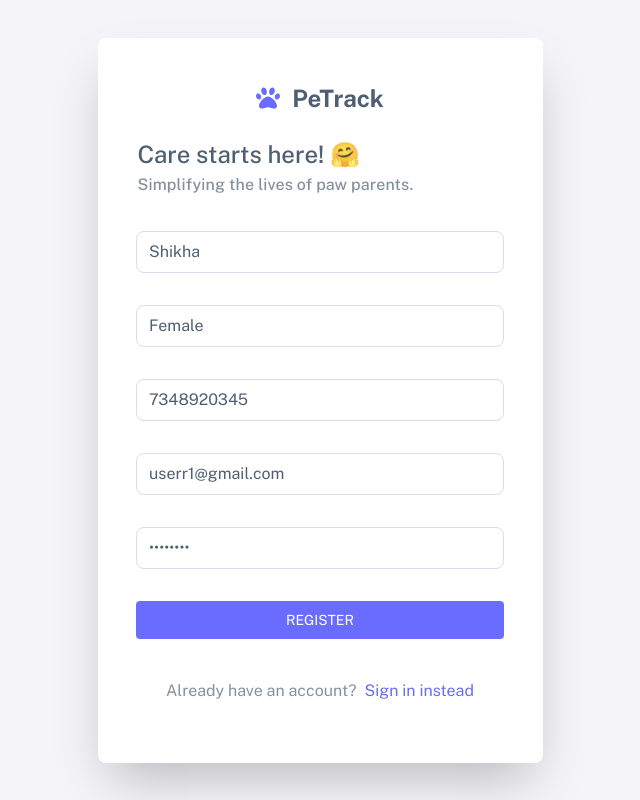
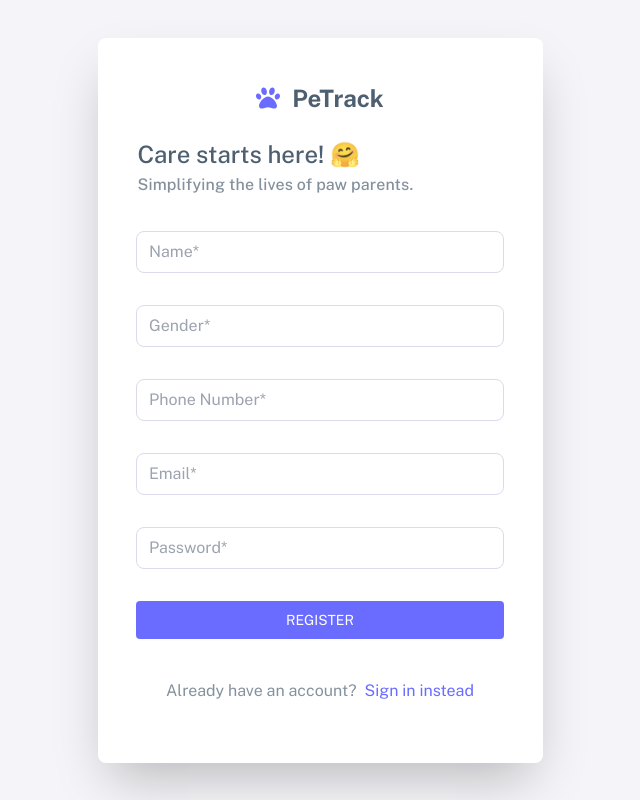
Before and after one commit to priyarathore20/pets-care, a Next.js app: page /signup in a window 1280 px wide. Shown: the whole page, without its empty margins (320-960 px from the left). Built offline with nearby package versions, Linux system fonts and the light colour scheme.

Commit message:
Code refactoring

```diff
--- a/app/login/page.js
+++ b/app/login/page.js
@@ -11,8 +11,8 @@ import Button from "@/components/Button";
 import withAuth from "@/hoc/WithAuth";
 
 const LoginPage = () => {
-  const [email, setEmail] = useState("example1@gmail.com");
-  const [password, setPassword] = useState("password");
+  const [email, setEmail] = useState("");
+  const [password, setPassword] = useState("");
   const [errors, setErrors] = useState(false);
   const [passwordModal, setPasswordModal] = useState(false);
   const [isLoading, setIsLoading] = useState(false);
@@ -97,7 +97,11 @@ const LoginPage = () => {
               Forgot your password?
             </p>
           </div>
-          {errors && <p className="text-red/90 text-center mb-3 w-full">*All Fields are required*</p>}
+          {errors && (
+            <p className="text-red/90 text-center mb-3 w-full">
+              *All Fields are required*
+            </p>
+          )}
           <Button
             disabled={isLoading}
             isLoading={isLoading}
--- a/app/signup/page.js
+++ b/app/signup/page.js
@@ -12,12 +12,12 @@ import { SnackbarProvider, useSnackbar } from "notistack";
 import React, { useContext, useState } from "react";
 
 const RegisterPage = () => {
-  const [name, setName] = useState("Shikha");
-  const [email, setEmail] = useState("userr1@gmail.com");
+  const [name, setName] = useState("");
+  const [email, setEmail] = useState("");
   const [isLoading, setIsLoading] = useState(false);
-  const [phoneNumber, setPhoneNumber] = useState("7348920345");
-  const [password, setPassword] = useState("password");
-  const [gender, setGender] = useState("Female");
+  const [phoneNumber, setPhoneNumber] = useState("");
+  const [password, setPassword] = useState("");
+  const [gender, setGender] = useState("");
   // const { enqueueSnackbar } = useSnackbar();
   const router = useRouter();
   const { setWebUser } = useContext(AuthContext);
```
